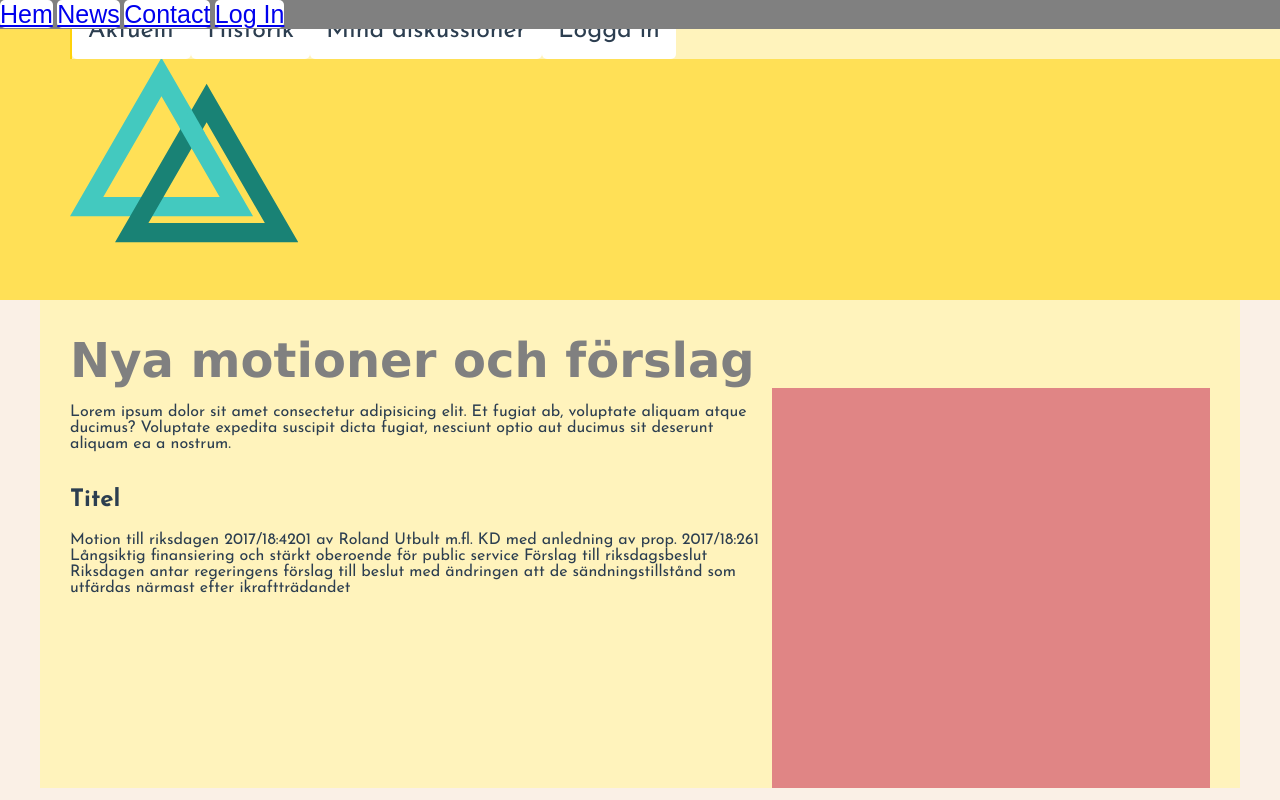
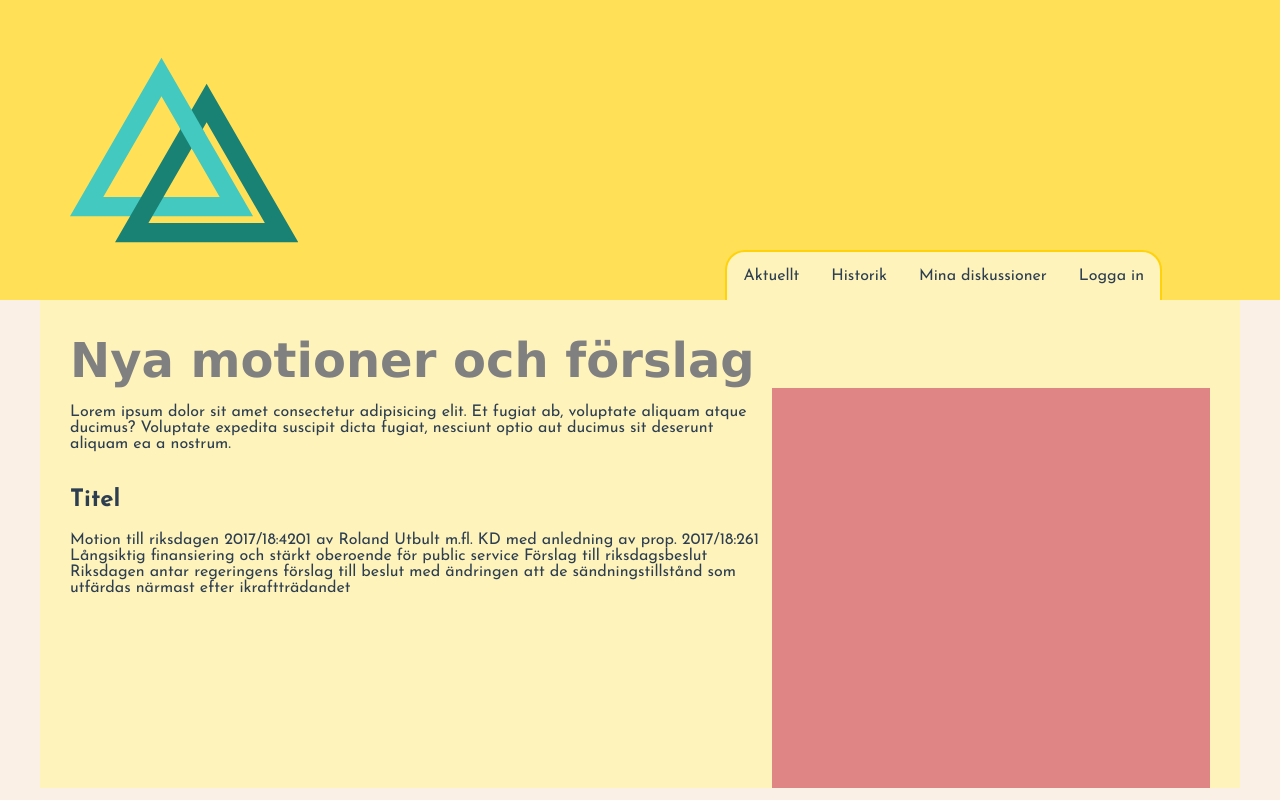
Before and after one commit to Pranz/delta_frontend, a Vue app: page /signup in a window 1280 px wide. Shown: the top 800 px of the page. Built offline with nearby package versions, Linux system fonts and the light colour scheme.

Commit message:
fixed index.html and rebased from master

```diff
--- a/index.html
+++ b/index.html
@@ -6,37 +6,10 @@
     <link href="https://fonts.googleapis.com/css?family=Josefin+Sans:100,300,400,600,700" rel="stylesheet">
     <title>delta_frontend</title>
     <link rel="stylesheet" href="stylesheet.css">
-    <style>
-      ul {
-        position: fixed;
-        top: 0;
-        width: 100%;
-        list-style-type: none;
-        margin: 0;
-        padding: 0;
-        background-color: gray;
-      }
-      li {
-        display: inline;
-        border-radius: 5px;
-        background-color: white;
-        font-size: 25px;
-      }
-    </style>
   </head>
 
   <body>
     <div id="app"></div>
     <!-- built files will be auto injected -->
-    <h1>Delta</h1>
-    <h2>Senaste motionerna</h2>
-    <ul>
-      <li><a href="index.html">Hem</a></li>
-      <li><a href="news.asp">News</a></li>
-      <li><a href="contact.asp">Contact</a></li>
-      <li><a href="login.html">Log In</a></li>
-    </ul>
-    <script>
-    </script>
   </body>
 </html>
--- a/src/components/Navbar.vue
+++ b/src/components/Navbar.vue
@@ -1,7 +1,7 @@
 <template>
     <div id="navbar">
       <div class="container" >
-        <img src="@/assets/LogoSVG.svg" alt="logo" id="logo"/>
+        <img src="@/assets/logoSVG.svg" alt="logo" id="logo"/>
         <ul class="links">
           <li><router-link to="/">Aktuellt</router-link></li>
           <li><router-link to="/historik">Historik</router-link></li>
```
